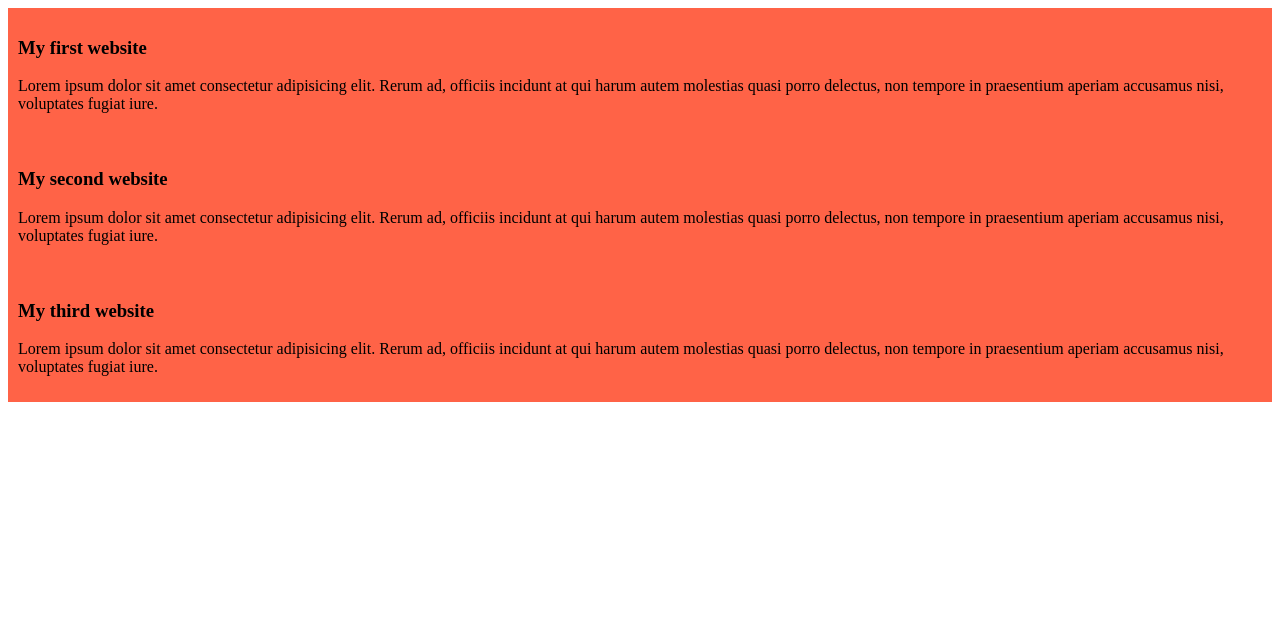
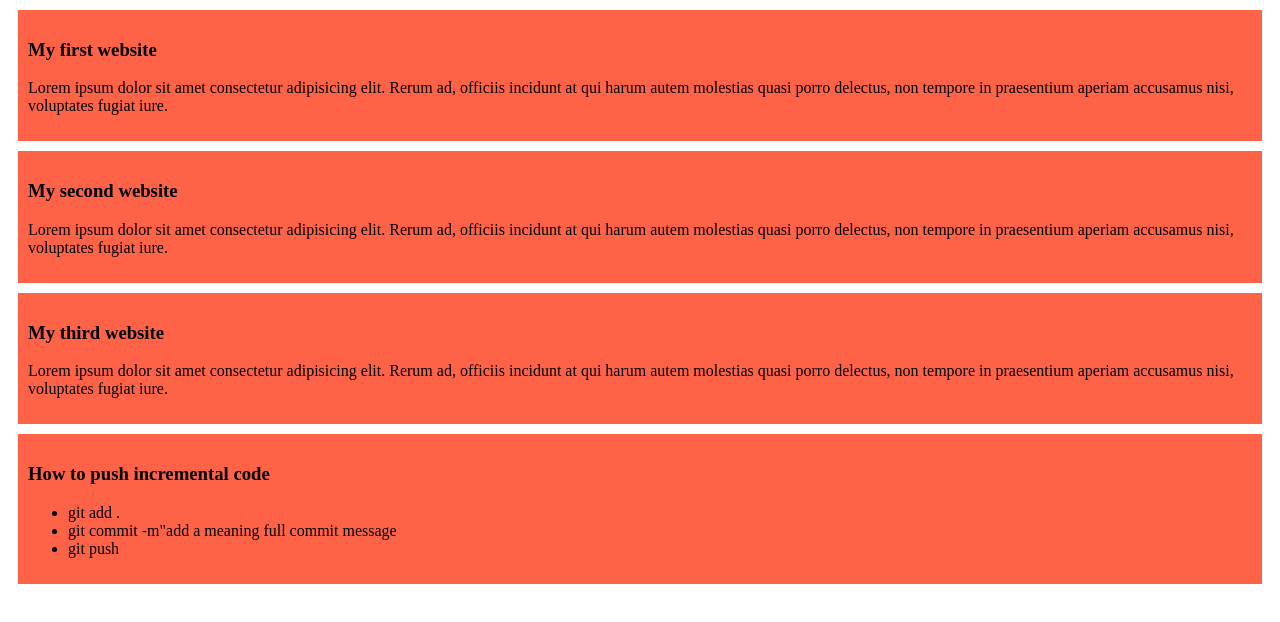
Before and after one commit to shafin-ostad/my-simple-website, a plain HTML site: page index.html in a window 1280 px wide. Drawn offline with Linux system fonts and the light colour scheme.

Commit message:
added a list to push code

```diff
--- a/index.html
+++ b/index.html
@@ -19,6 +19,14 @@
         <h3>My third website</h3>
         <p>Lorem ipsum dolor sit amet consectetur adipisicing elit. Rerum ad, officiis incidunt at qui harum autem molestias quasi porro delectus, non tempore in praesentium aperiam accusamus nisi, voluptates fugiat iure.</p>
     </div>
+    <div>
+        <h3>How to push incremental code</h3>
+        <ul>
+            <li>git add .</li>
+            <li>git commit -m"add a meaning full commit message</li>
+            <li>git push</li>
+        </ul>
+    </div>
 
 </body>
 </html>
--- a/styles/blog.css
+++ b/styles/blog.css
@@ -1,4 +1,5 @@
 div{
     background-color: tomato;
     padding: 10px;
+    margin: 10px;
 }
```
